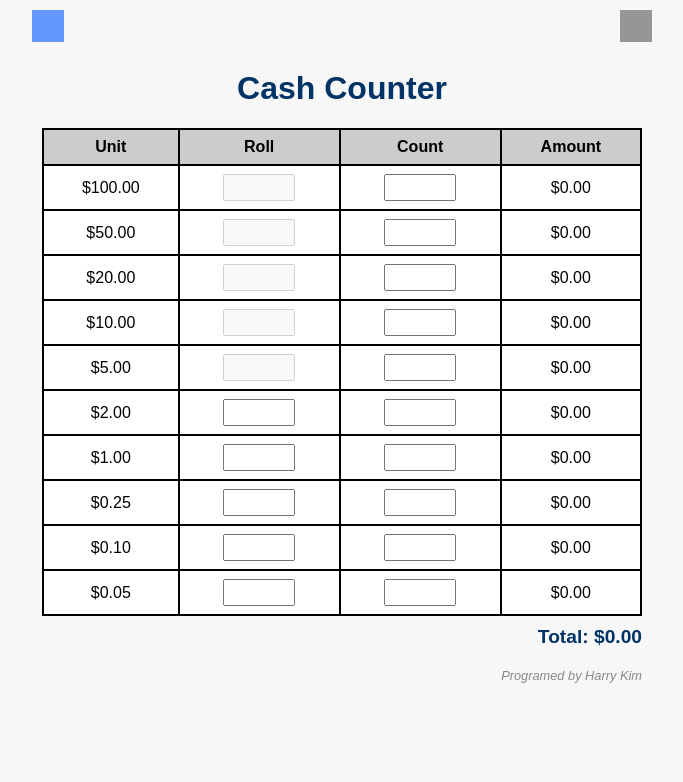
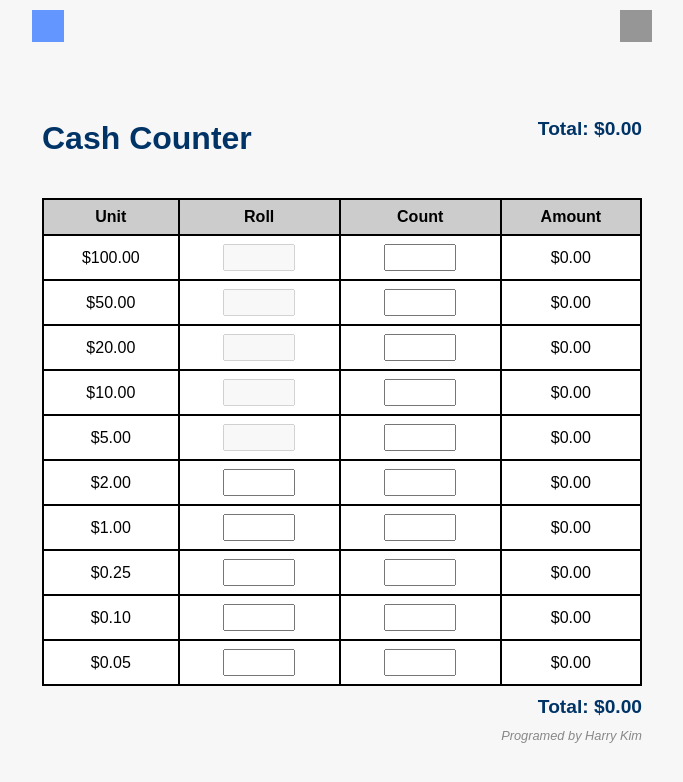
Before and after one commit to harrykim99/cash-counter, a plain HTML site: page index.html in a window 1280 px wide. Shown: the whole page, without its empty margins (298-981 px from the left). Drawn offline with Linux system fonts and the light colour scheme.

Commit message:
Add files via upload

```diff
--- a/index.html
+++ b/index.html
@@ -89,7 +89,10 @@
   <button class="icon-button undo-btn" onclick="restoreLast()" title="Undo"></button>
   <button class="icon-button reset-btn" onclick="resetInputs()" title="Reset"></button>
 
+  <div style="display: flex; justify-content: space-between; align-items: center; margin-top: 50px;">
   <h1>Cash Counter</h1>
+  <div id="total" style="font-size: 1.2em; font-weight: bold; color: #003366;">Total: $0.00</div>
+</div>
 
   <table>
     <thead>
@@ -106,7 +109,7 @@
 
   <div id="total">Total: $0.00</div>
 
-  <div class="footer">Programed by Harry Kim</div>
+  <div class="footer" style="margin-top: 10px;">Programed by Harry Kim</div>
 
   <script>
     const denominations = [
```
